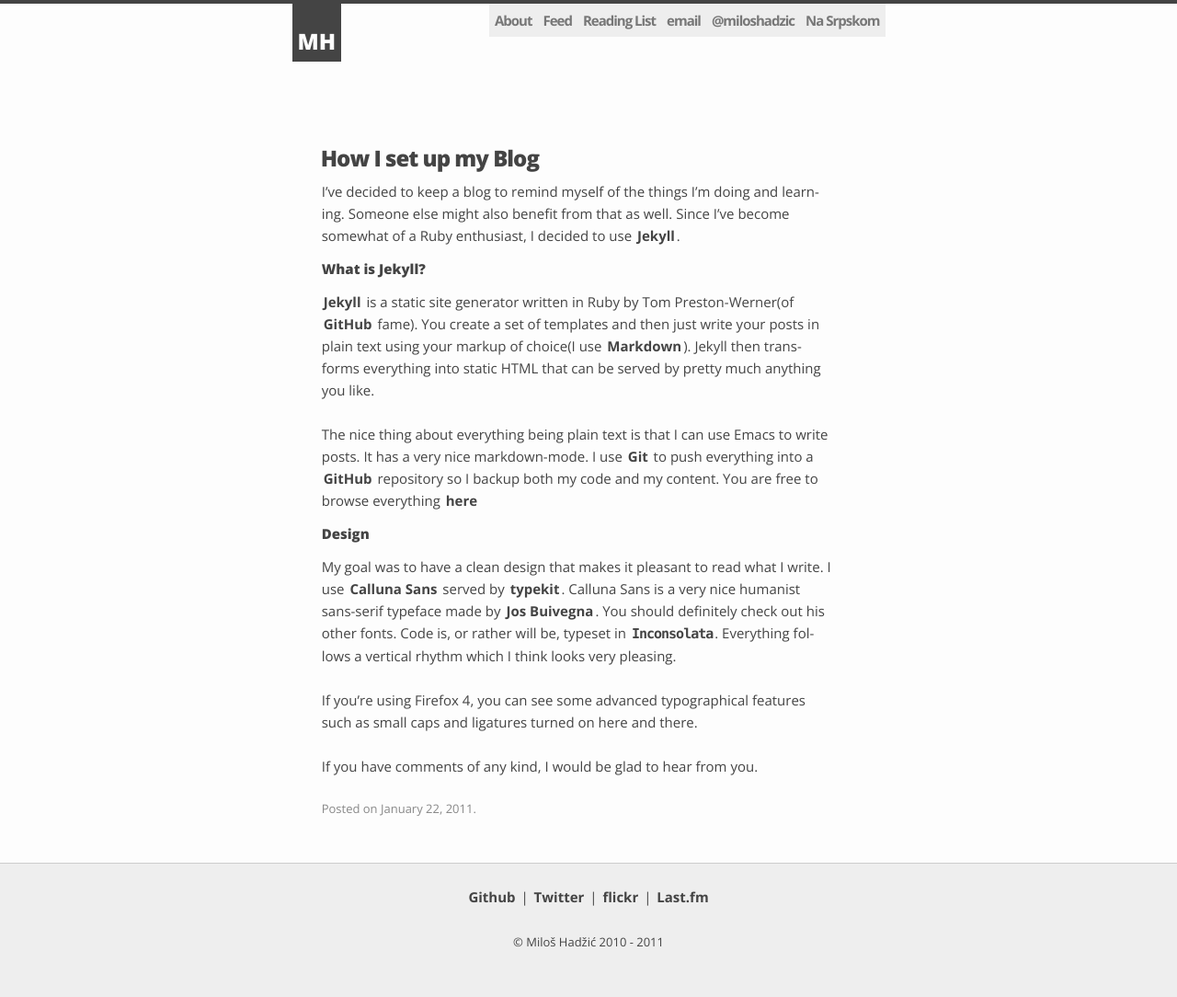
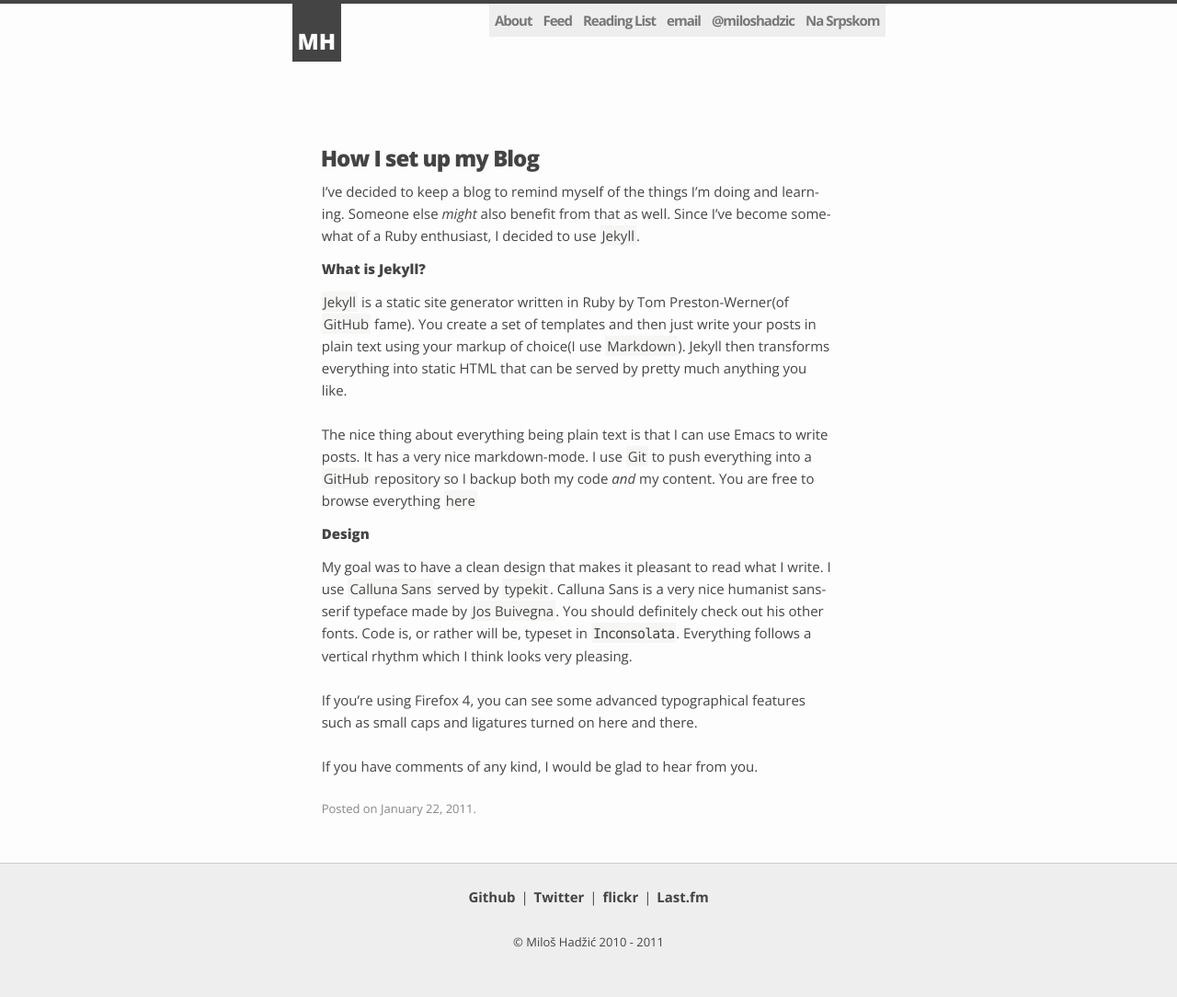
Before and after one commit to miloshadzic/miloshadzic.github.com, a Jekyll site: the page built from _posts/2011-01-22-how-i-set-up-my-blog.md, in a window 1280 px wide. Shown: the whole page at 92% size. Built offline with Jekyll 4.4.1, drawn with Linux system fonts in a browser that asks for light colours; some web fonts are replaced.

Commit message:
Slight styling changes.

```diff
--- a/resources/css/style.css
+++ b/resources/css/style.css
@@ -45,7 +45,7 @@ q:before, q:after {
 
 ::-moz-selection {
   color: #fdfdfd;
-  background: #444444; }
+  background: #fcfcfb; }
 
 ::selection {
   color: #fdfdfd;
@@ -63,6 +63,9 @@ table {
   font-weight: 800; }
 
 .italic {
+  font-style: italic; }
+
+em {
   font-style: italic; }
 
 p {
@@ -142,7 +145,12 @@ a:hover {
   color: inherit; }
 
 ul, ol {
-  margin-bottom: 1.6em;
+  margin-bottom: 1.6em; }
+
+ol {
+  list-style: decimal inside; }
+
+ul {
   list-style: circle;
   list-style-position: inside; }
 
@@ -242,13 +250,17 @@ li {
 
 #center a {
   color: #444444;
-  border: 2px #fdfdfd dotted;
-  -moz-transition: border 0.3s ease-in;
-  -webkit-transition: border 0.3s ease-in;
-  font-weight: bold; }
+  background: #f6f6f5;
+  padding: 1px 2px;
+  border-radius: 1px;
+  -moz-transition-property: color,background;
+  -moz-transition: 15s ease-in;
+  -webkit-transition-property: color,background;
+  -webkit-transition: 5s ease-in; }
 
 #center a:hover {
-  border-bottom: 2px #444444 dotted; }
+  color: #fff;
+  background: #444444; }
 
 #footer a {
   color: #444444;
```
Also changed, not shown: resources/sass/style.scss (+24 -6 lines).
